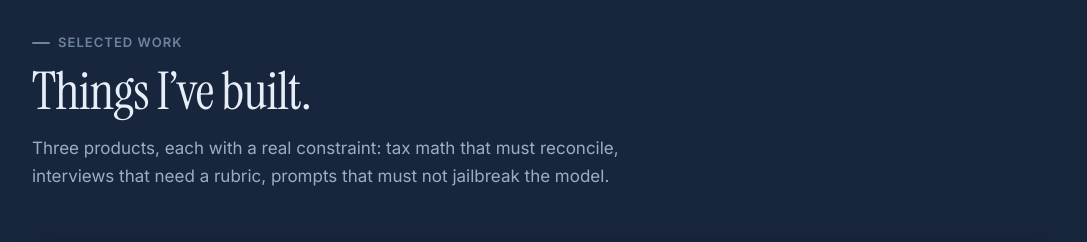
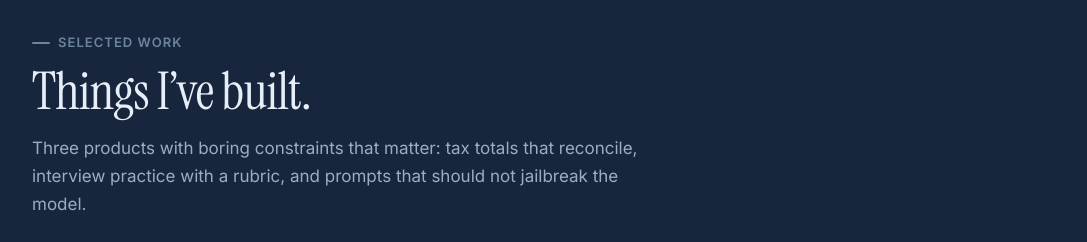
Before and after one commit to btw-itz-sid/portfolio, a plain HTML site: page index.html in a window 1280 px wide. Shown: the part 2120-2362 px from the top of the page, without its empty margins (96-1183 px from the left). Drawn offline with Linux system fonts and the light colour scheme.

Commit message:
copy: tone down projects section lead
Co-authored-by: Cursor <cursoragent@cursor.com>

```diff
--- a/index.html
+++ b/index.html
@@ -220,8 +220,8 @@
         <div class="section-head">
           <p class="eyebrow">Selected work</p>
           <h2 class="section-title">Things I’ve built.</h2>
-          <p class="section-lead">Three products, each with a real constraint: tax math that must reconcile, interviews
-            that need a rubric, prompts that must not jailbreak the model.</p>
+          <p class="section-lead">Three products with boring constraints that matter: tax totals that reconcile, interview
+            practice with a rubric, and prompts that should not jailbreak the model.</p>
         </div>
 
         <article class="project project-featured reveal">
```
